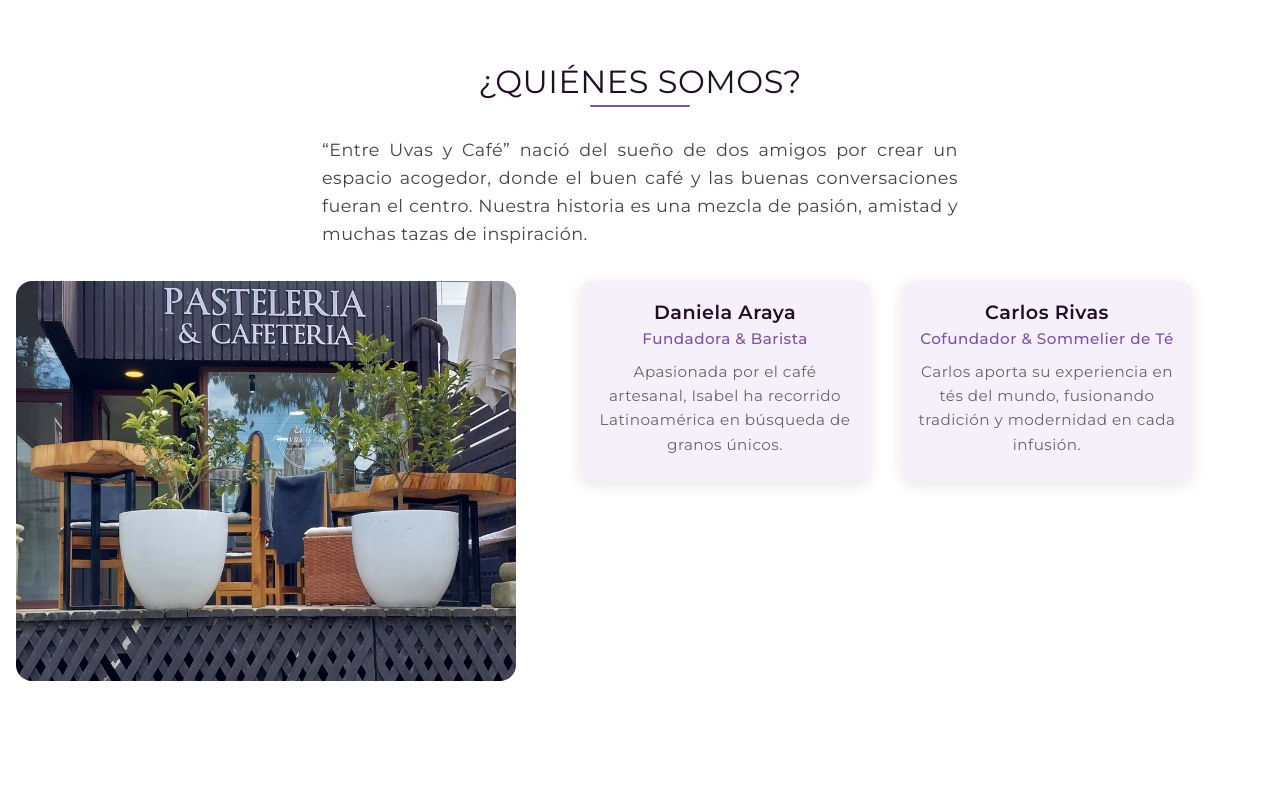
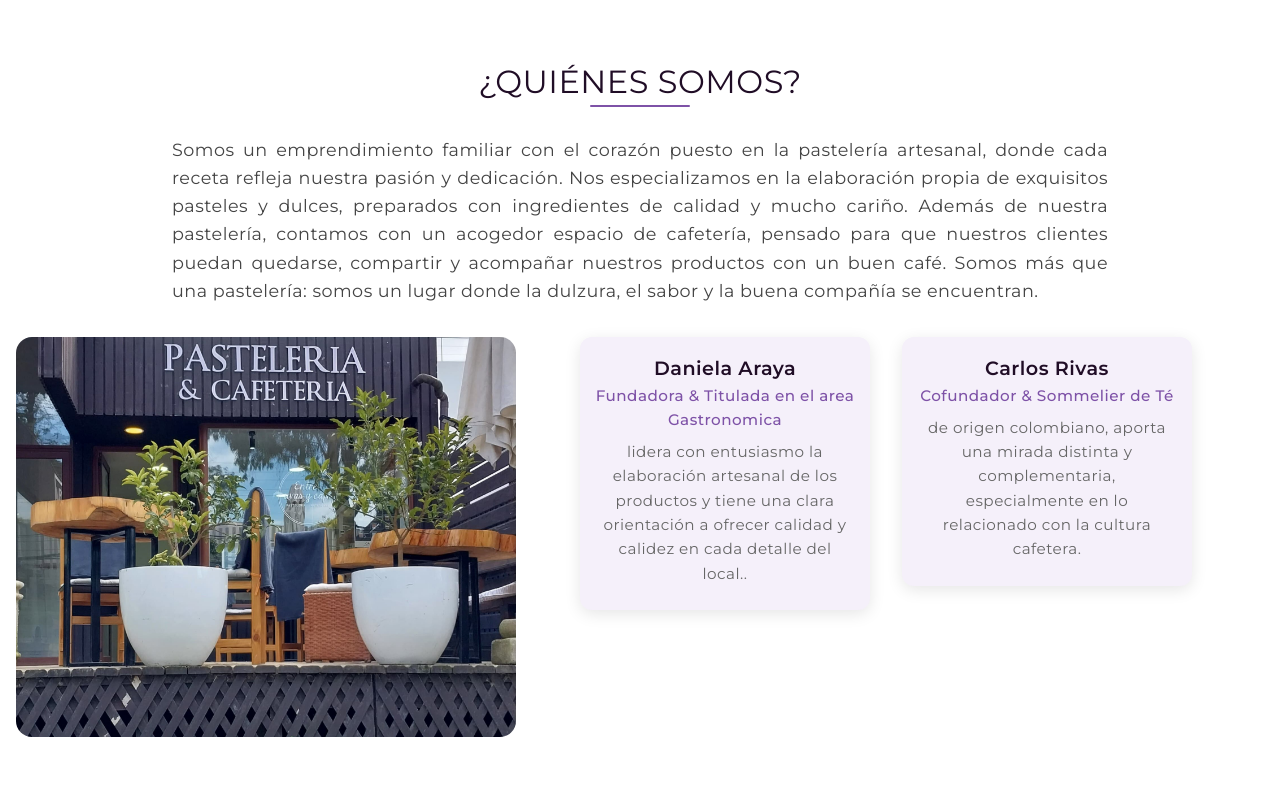
Before and after one commit to entreuvasycafe/entre-uvas-y-cafe, a plain HTML site: page index.html in a window 1280 px wide. Shown: the part 840-1640 px from the top of the page. Drawn offline with nearby package versions, Linux system fonts and the light colour scheme; some packages are replaced by stand-ins of ours; no server answers; a script that the page names is missing; a web font is replaced by a local one.

Commit message:
texto quienes, alinear footer

```diff
--- a/assets/css/footer.css
+++ b/assets/css/footer.css
@@ -1,6 +1,6 @@
 /*===== FOOTER ELEGANTE =====*/
 .footer {
-    background-color: #5a4864; /* tono más elegante tipo vino/tinto */
+    background-color: #5a4864;
     color: #fff;
     padding: 3rem 1rem 1rem;
     font-family: 'Poppins', sans-serif;
@@ -9,13 +9,14 @@
 .footer__container {
     display: flex;
     flex-direction: column;
-    align-items: center;
+    align-items: center; /* CAMBIAR ESTO */
     gap: 2rem;
 }
 
 .footer__contact-section {
     text-align: center;
     color: #eee;
+
 }
 
 .footer h4 {
@@ -44,12 +45,15 @@
     .footer__container {
         flex-direction: row;
         justify-content: space-between;
+
         max-width: 1000px;
         margin: 0 auto;
     }
 .footer footer__logo-img{
     margin-left: 5rem;
 }
+
+
 
 }
 
@@ -60,7 +64,7 @@
 .footer__logo-img {
     height: 100px;
     margin-bottom: 0.5rem;
-    margin-left: 5rem;
+    margin-left: 4.5rem;
     padding-left: 4rem;
 }
 
--- a/assets/css/quees.css
+++ b/assets/css/quees.css
@@ -38,7 +38,7 @@
 }
 
 .quienes__historia {
-    max-width: 700px;
+    max-width: 1000px;
     margin: 0 auto;
     font-size: 1.1rem;
     color: #444;
--- a/index.html
+++ b/index.html
@@ -136,9 +136,12 @@
             <div class="quienes__contenido">
                 <h2 class="seccion-titulo quienes__titulo">¿QUIÉNES SOMOS?</h2>
                 <p class="quienes__historia">
-                    “Entre Uvas y Café” nació del sueño de dos amigos por crear un espacio acogedor, donde el buen café
-                    y las buenas conversaciones fueran el centro. Nuestra historia es una mezcla de pasión, amistad y
-                    muchas tazas de inspiración.
+                   Somos un emprendimiento familiar con el corazón puesto en la pastelería artesanal,
+                    donde cada receta refleja nuestra pasión y dedicación. Nos especializamos en la elaboración propia de exquisitos pasteles y dulces,
+                     preparados con ingredientes de calidad y mucho cariño.
+                     Además de nuestra pastelería, contamos con un acogedor espacio de cafetería, pensado para que nuestros clientes puedan quedarse,
+                    compartir y acompañar nuestros productos con un buen café.
+                    Somos más que una pastelería: somos un lugar donde la dulzura, el sabor y la buena compañía se encuentran.
                 </p>
             </div>
             <div class="quienes__container">
@@ -152,15 +155,15 @@
                 <div class="quienes__equipo">
                     <div class="quienes__card">
                         <h3 class="quienes__nombre">Daniela Araya</h3>
-                        <p class="quienes__rol">Fundadora & Barista</p>
-                        <p class="quienes__desc">Apasionada por el café artesanal, Isabel ha recorrido Latinoamérica en
-                            búsqueda de granos únicos.</p>
+                        <p class="quienes__rol">Fundadora & Titulada en el area Gastronomica</p>
+                        <p class="quienes__desc">lidera con entusiasmo la elaboración artesanal de los productos y tiene una clara orientación a ofrecer
+                             calidad y calidez en cada detalle del local..</p>
                     </div>
                     <div class="quienes__card">
                         <h3 class="quienes__nombre">Carlos Rivas</h3>
                         <p class="quienes__rol">Cofundador & Sommelier de Té</p>
-                        <p class="quienes__desc">Carlos aporta su experiencia en tés del mundo, fusionando tradición y
-                            modernidad en cada infusión.</p>
+                        <p class="quienes__desc">de origen colombiano, aporta una mirada distinta y complementaria,
+                             especialmente en lo relacionado con la cultura cafetera.</p>
                     </div>
                 </div>
             </div>
```
